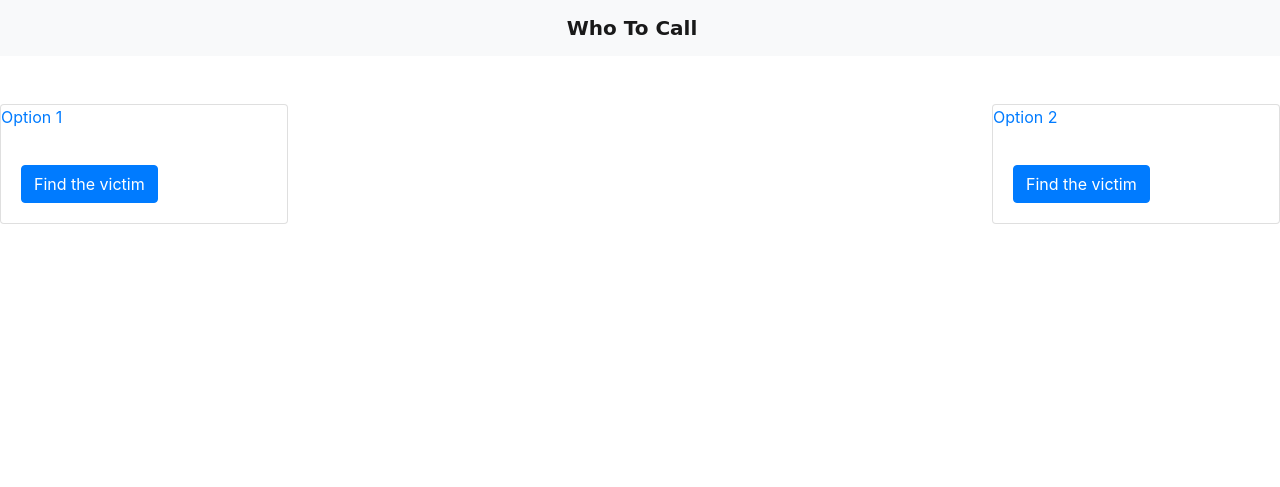
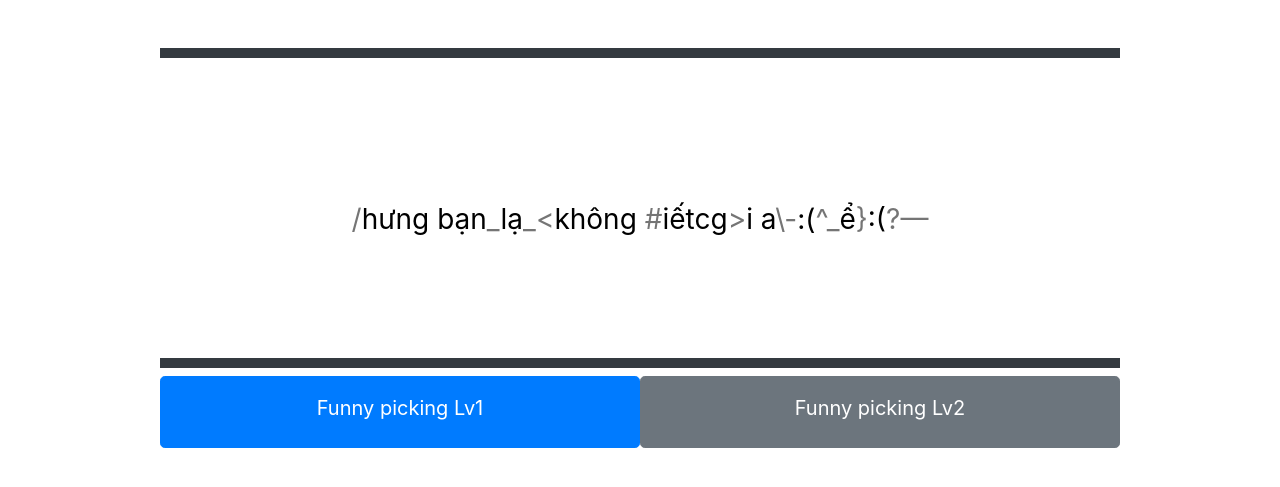
Before and after one commit to minhduc9699/whotocall, a Flask app: page / in a window 1280 px wide. Shown: the top 487 px of the page. Run offline with Flask 2, Linux system fonts and the light colour scheme; parts of the project's set-up code (start-up, migrations or seed data) failed here and were passed over; some libraries are stand-ins or nearby versions; some web fonts are replaced.

Commit message:
thanh update front end

```diff
--- a/static/css/style.css
+++ b/static/css/style.css
@@ -10,7 +10,9 @@
 .col-10 {width: 83.33%;}
 .col-11 {width: 91.66%;}
 .col-12 {width: 100%;}
-
+.text-fit {
+  font-size: 20
+}
 @media only screen and (max-width: 768px) {
     /* For mobile phones: */
     [class*="col-"] {
@@ -57,3 +59,6 @@ body {
       background: #e7e7e7;
    }
 }
+.h-10{
+  height: 10%;
+}
--- a/templates/index.html
+++ b/templates/index.html
@@ -6,22 +6,114 @@
     {% include 'meta-data.html' %}
   </head>
   <body>
-    {% include 'homepage/nav.html' %}
-    <div class="d-flex justify-content-between my-5">
-      <div class="card" style="width: 18rem;">
-        <a class="" href="{{url_for('random_char')}}">Option 1</a>
-        <div class="card-body">
-          <p></p>
-          <a href="{{url_for('random_char')}}" class="btn btn-primary">Find the victim</a>
+  <div class="w-100  mt-5 d-flex justify-content-center " style='height: 20em'>
+    <div class="w-75 h-100 border-dark border-top border-bottom" style="border-width: 10px!important">
+      <div class="container">
+        <div class="text text-center" style="margin-top: 5em;">
+          <script type="text/javascript">
+          // ——————————————————————————————————————————————————
+          // TextScramble
+          // ——————————————————————————————————————————————————
+
+          class TextScramble {
+            constructor(el) {
+              this.el = el
+              this.chars = '!<>-_\\/[]{}—=+*^?#________'
+              this.update = this.update.bind(this)
+            }
+            setText(newText) {
+              const oldText = this.el.innerText
+              const length = Math.max(oldText.length, newText.length)
+              const promise = new Promise((resolve) => this.resolve = resolve)
+              this.queue = []
+              for (let i = 0; i < length; i++) {
+                const from = oldText[i] || ''
+                const to = newText[i] || ''
+                const start = Math.floor(Math.random() * 40)
+                const end = start + Math.floor(Math.random() * 40)
+                this.queue.push({ from, to, start, end })
+              }
+              cancelAnimationFrame(this.frameRequest)
+              this.frame = 0
+              this.update()
+              return promise
+            }
+            update() {
+              let output = ''
+              let complete = 0
+              for (let i = 0, n = this.queue.length; i < n; i++) {
+                let { from, to, start, end, char } = this.queue[i]
+                if (this.frame >= end) {
+                  complete++
+                  output += to
+                } else if (this.frame >= start) {
+                  if (!char || Math.random() < 0.28) {
+                    char = this.randomChar()
+                    this.queue[i].char = char
+                  }
+                  output += `<span class="dud">${char}</span>`
+                } else {
+                  output += from
+                }
+              }
+              this.el.innerHTML = output
+              if (complete === this.queue.length) {
+                this.resolve()
+              } else {
+                this.frameRequest = requestAnimationFrame(this.update)
+                this.frame++
+              }
+            }
+            randomChar() {
+              return this.chars[Math.floor(Math.random() * this.chars.length)]
+            }
+          }
+
+          // ——————————————————————————————————————————————————
+          // Example
+          // ——————————————————————————————————————————————————
+
+          const phrases = [
+            "Tiết học bắt đầu!!",
+            "Đã đến lúc kiếm tra miệng!!",
+            "Nhưng bạn lại không biết gọi ai :( :( :(",
+            "Bạn đã chán với những cách gọi cổ điển? ?.?",
+            "Hãy để chúng tôi giúp bạn!!",
+            "Chọn một trong 2 level",
+            "Find next cho đến khi tìm đủ số 'nạn nhân'"
+
+          ]
+          const el = document.querySelector('.text')
+          const fx = new TextScramble(el)
+
+          let counter = 0
+          const next = () => {
+            fx.setText(phrases[counter]).then(() => {
+              setTimeout(next, 1000)
+
+            })
+            counter = (counter + 1) % phrases.length
+
+            }
+
+
+          next()
+
+
+          </script>
+
+          </div>
+
         </div>
-      </div>
-      <div class="card" style="width: 18rem;">
-        <a class="" href="{{url_for('random_state')}}">Option 2</a>
-        <div class="card-body">
-          <p></p>
-          <a href="{{url_for('random_state')}}" class="btn btn-primary">Find the victim</a>
-        </div>
-      </div>
     </div>
+  </div>
+  <div class="w-100 d-flex justify-content-center pt-2" style="height:5em">
+    <div class="w-75 h-100 d-flex">
+      <a href="{{url_for('random_char')}}" class="w-50  btn btn-primary btn-lg btn-block mt-0 pt-3" role="button">Funny picking Lv1</a>
+      <a href="{{url_for('random_state')}}" class="w-50  btn btn-secondary btn-lg btn-block mt-0 pt-3" role="button">Funny picking Lv2</a>
+
+    </div>
+  </div>
+
   </body>
 </html>
```
Also changed, not shown: templates/random-char.html (+18 -16 lines), templates/random-state.html (+16 -16 lines).
